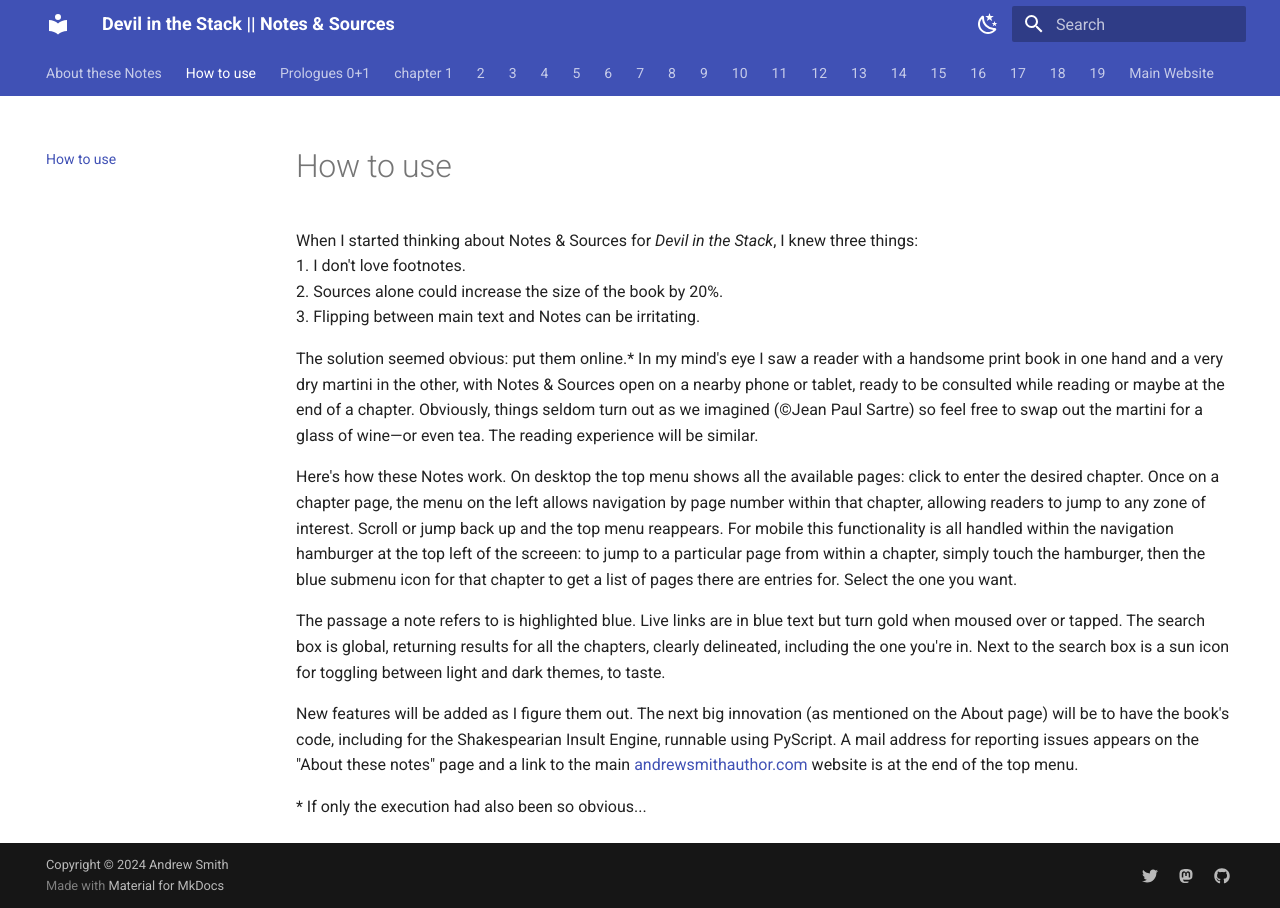
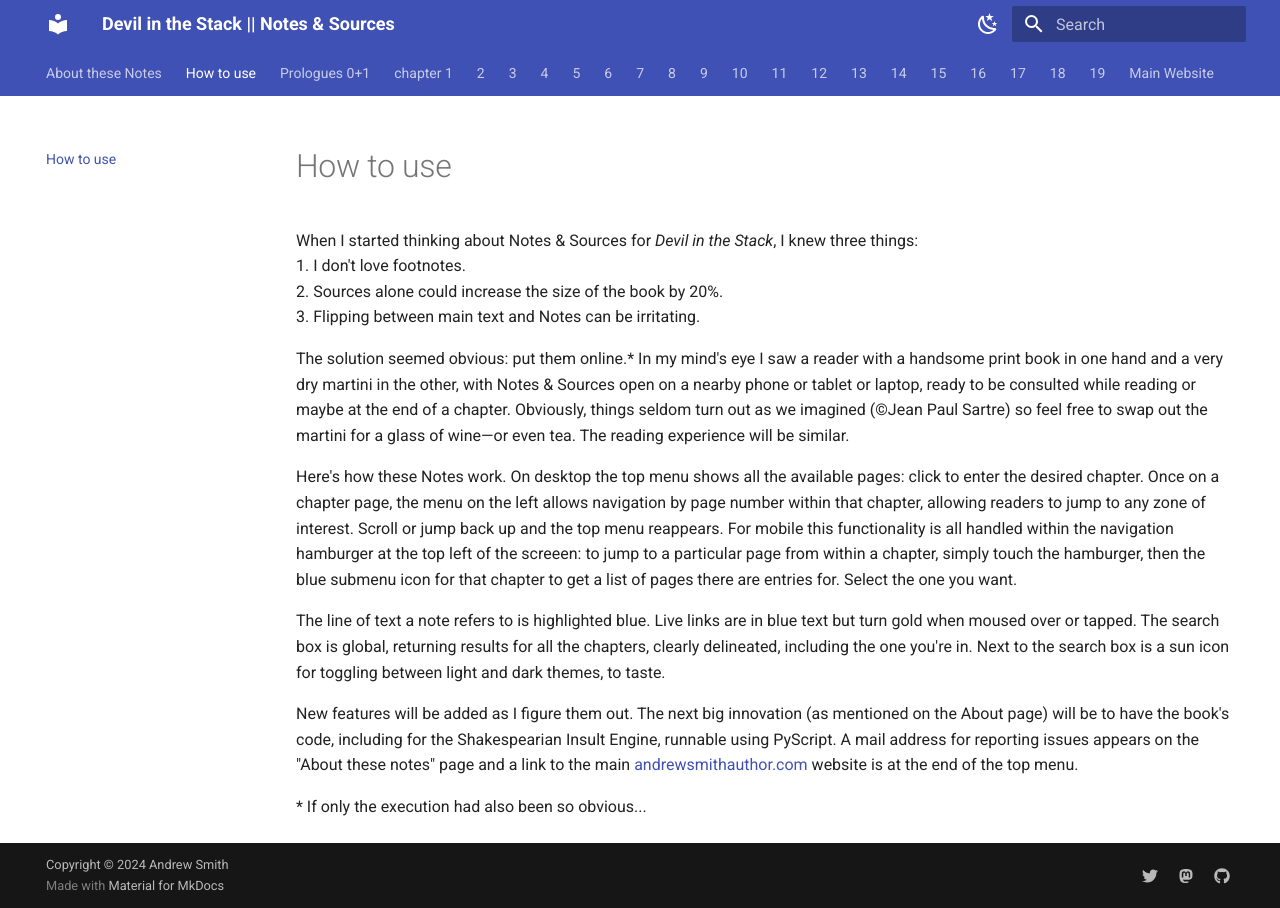
Before and after one commit to zappascout/devil_notes-sources, an MkDocs documentation site: the page built from docs/instructions.md, in a window 1280 px wide. Built offline with MkDocs 1.6.1 and Material for MkDocs 9.7.7, drawn with Linux system fonts in a browser that asks for light colours.

Commit message:
tiny tweaks

```diff
--- a/docs/instructions.md
+++ b/docs/instructions.md
@@ -3,11 +3,11 @@ When I started thinking about Notes & Sources for *Devil in the Stack*, I knew t
 2.  Sources alone could increase the size of the book by 20%.
 3.  Flipping between main text and Notes can be irritating.
 
-The solution seemed obvious: put them online.\* In my mind's eye I saw a reader with a handsome print book in one hand and a very dry martini in the other, with Notes & Sources open on a nearby phone or tablet, ready to be consulted while reading or maybe at the end of a chapter. Obviously, things seldom turn out as we imagined (©Jean Paul Sartre) so feel free to swap out the martini for a glass of wine—or even tea. The reading experience will be similar.
+The solution seemed obvious: put them online.\* In my mind's eye I saw a reader with a handsome print book in one hand and a very dry martini in the other, with Notes & Sources open on a nearby phone or tablet or laptop, ready to be consulted while reading or maybe at the end of a chapter. Obviously, things seldom turn out as we imagined (©Jean Paul Sartre) so feel free to swap out the martini for a glass of wine—or even tea. The reading experience will be similar.
 
 Here's how these Notes work. On desktop the top menu shows all the available pages: click to enter the desired chapter. Once on a chapter page, the menu on the left allows navigation by page number within that chapter, allowing readers to jump to any zone of interest. Scroll or jump back up and the top menu reappears. For mobile this functionality is all handled within the navigation hamburger at the top left of the screeen: to jump to a particular page from within a chapter, simply touch the hamburger, then the blue submenu icon for that chapter to get a list of pages there are entries for. Select the one you want.
 
-The passage a note refers to is highlighted blue. Live links are in blue text but turn gold when moused over or tapped. The search box is global, returning results for all the chapters, clearly delineated, including the one you're in. Next to the search box is a sun icon for toggling between light and dark themes, to taste.
+The line of text a note refers to is highlighted blue. Live links are in blue text but turn gold when moused over or tapped. The search box is global, returning results for all the chapters, clearly delineated, including the one you're in. Next to the search box is a sun icon for toggling between light and dark themes, to taste.
 
 New features will be added as I figure them out. The next big innovation (as mentioned on the About page) will be to have the book's code, including for the Shakespearian Insult Engine, runnable using PyScript. A mail address for reporting issues appears on the "About these notes" page and a link to the main [andrewsmithauthor.com][asauthor] website is at the end of the top menu.
 [asauthor]:https://andrewsmithauthor.com/
```
